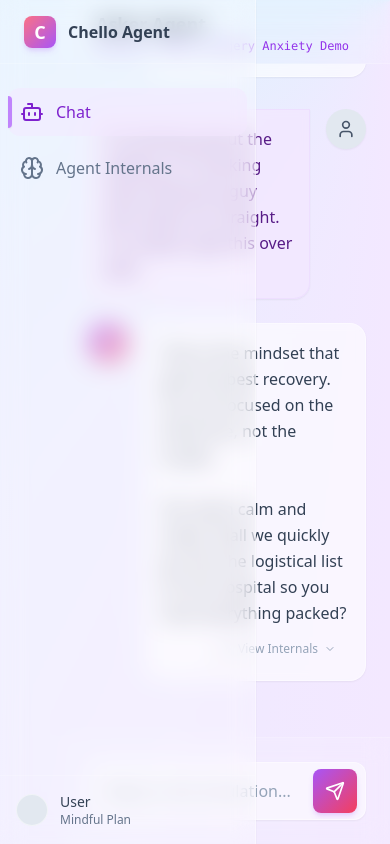
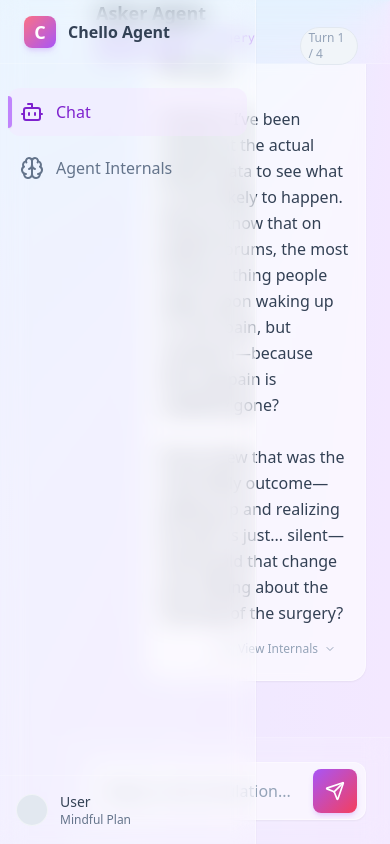
Before and after one commit to ayush1120/chello, a React (Vite) app in the folder ui/: page / in a window 390 px wide. Built offline with nearby package versions, Linux system fonts and the light colour scheme.

Commit message:
Feat: Add Presentation Mode (A/D navigation) to Chat Interface

```diff
--- a/ui/src/components/ChatInterface.jsx
+++ b/ui/src/components/ChatInterface.jsx
@@ -66,8 +66,12 @@ const InternalThoughtTimeline = ({ simulation }) => {
 const ChatInterface = () => {
     // State to track which message has its "thoughts" expanded
     const [expandedThoughts, setExpandedThoughts] = useState({});
+    // Presentation Mode: Track current step (0 to length-1)
+    const [currentStep, setCurrentStep] = useState(0);
     const messagesEndRef = useRef(null);
     const [input, setInput] = useState('');
+
+    const totalSteps = chatData.chat_sequence.length;
 
     const scrollToBottom = () => {
         messagesEndRef.current?.scrollIntoView({ behavior: 'smooth' });
@@ -75,7 +79,24 @@ const ChatInterface = () => {
 
     useEffect(() => {
         scrollToBottom();
-    }, [expandedThoughts]); // Scroll when thoughts expand too
+    }, [expandedThoughts, currentStep]);
+
+    // Key Binding Listener for Presentation Mode
+    useEffect(() => {
+        const handleKeyDown = (e) => {
+            // Only trigger if not typing in an input
+            if (e.target.tagName === 'INPUT' || e.target.tagName === 'TEXTAREA') return;
+
+            if (e.key.toLowerCase() === 'd' || e.key === 'ArrowRight') {
+                setCurrentStep(prev => Math.min(prev + 1, totalSteps - 1));
+            } else if (e.key.toLowerCase() === 'a' || e.key === 'ArrowLeft') {
+                setCurrentStep(prev => Math.max(prev - 1, 0));
+            }
+        };
+
+        window.addEventListener('keydown', handleKeyDown);
+        return () => window.removeEventListener('keydown', handleKeyDown);
+    }, [totalSteps]);
 
     const toggleThoughts = (turnId) => {
         setExpandedThoughts(prev => ({
@@ -84,20 +105,31 @@ const ChatInterface = () => {
         }));
     };
 
+    // Slice data for presentation
+    const visibleTurns = chatData.chat_sequence.slice(0, currentStep + 1);
+
     return (
         <div className="flex flex-col h-full relative">
             {/* Header */}
             <div className="h-16 px-8 flex items-center justify-between border-b border-white/20 bg-white/10 backdrop-blur-md sticky top-0 z-10">
                 <div>
                     <h2 className="text-lg font-semibold text-slate-700">Asker Agent</h2>
-                    <p className="text-xs text-purple-600 font-mono">Session: {chatData.meta.session_name}</p>
+                    <div className="flex items-center gap-3">
+                        <p className="text-xs text-purple-600 font-mono">Session: {chatData.meta.session_name}</p>
+                        <span className="text-xs text-slate-400 bg-slate-100 px-2 py-0.5 rounded-full border border-slate-200">
+                            Turn {currentStep + 1} / {totalSteps}
+                        </span>
+                    </div>
+                </div>
+                <div className="text-[10px] text-slate-400 font-mono hidden md:block">
+                    Press 'A' for Prev • 'D' for Next
                 </div>
             </div>
 
             {/* Messages Area */}
             <div className="flex-1 overflow-y-auto p-6 space-y-8 scroll-smooth">
-                {chatData.chat_sequence.map((turn) => (
-                    <div key={turn.turn_id} className="flex flex-col gap-6">
+                {visibleTurns.map((turn) => (
+                    <div key={turn.turn_id} className="flex flex-col gap-6 animate-in fade-in slide-in-from-bottom-4 duration-500">
 
                         {/* User Message */}
                         <div className="flex gap-4 ml-auto flex-row-reverse max-w-3xl">
```
Also changed, not shown: 1 other file (tests, documents, lock files or other folders).
